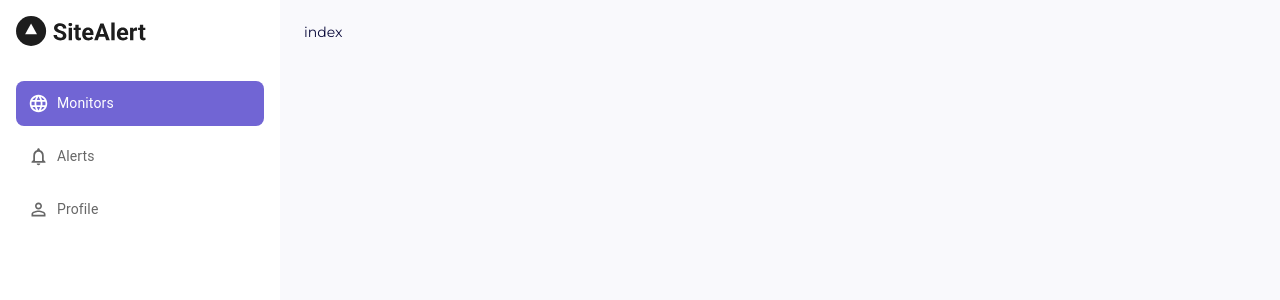
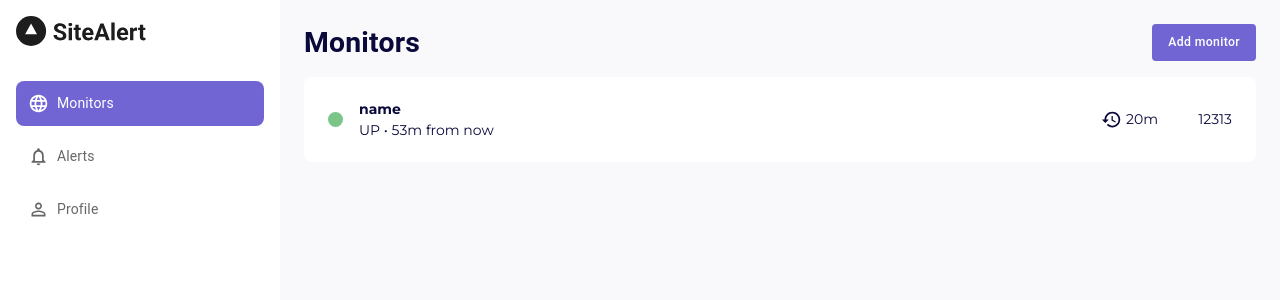
Before and after one commit to hardsmile98/alert-main, a React (Create React App) app: page /monitors in a window 1280 px wide. Shown: the top 300 px of the page. Built offline with nearby package versions, Linux system fonts and the light colour scheme; no server answers.

Commit message:
feat: monitors

```diff
--- a/src/assets/styles/normalize.min.css
+++ b/src/assets/styles/normalize.min.css
@@ -9,11 +9,6 @@ body {
 
 main {
     display: block
-}
-
-h1 {
-    font-size: 2em;
-    margin: .67em 0
 }
 
 hr {
--- a/src/assets/styles/style.css
+++ b/src/assets/styles/style.css
@@ -36,7 +36,7 @@ body {
     font-size: 14px;
 }
 
-body>div {
+#root {
     height: 100%;
 }
 
@@ -61,17 +61,6 @@ a:hover {
     text-decoration: underline;
 }
 
-p,
-h1,
-h2,
-h3,
-h4,
-h5,
-h6 {
-    margin: 0;
-    padding: 0;
-}
-
 input,
 button {
     background: white;
--- a/src/components/PageWrapper/styles.ts
+++ b/src/components/PageWrapper/styles.ts
@@ -1,6 +1,8 @@
 const styles = {
   root: {
     p: 3,
+    maxWidth: 1080,
+    mx: 'auto',
   },
 
   errorTitle: {
--- a/src/mytheme/theme.ts
+++ b/src/mytheme/theme.ts
@@ -1,10 +1,51 @@
 import { createTheme, responsiveFontSizes } from '@mui/material';
 
 const mytheme = createTheme({
+  typography: {
+    h1: {
+      fontWeight: 'fontWeightBold',
+    },
+    h2: {
+      fontWeight: 'fontWeightBold',
+    },
+    h3: {
+      fontWeight: 'fontWeightBold',
+    },
+    h4: {
+      fontWeight: 'fontWeightBold',
+    },
+    h5: {
+      fontWeight: 'fontWeightBold',
+    },
+    h6: {
+      fontWeight: 'fontWeightBold',
+    },
+  },
+
   components: {
     MuiTextField: {
       defaultProps: {
         size: 'small',
+      },
+    },
+
+    MuiPaper: {
+      styleOverrides: {
+        root: {
+          boxShadow: '0px 4px 15px -5px rgba(34, 60, 80, 0.2)',
+        },
+      },
+    },
+
+    MuiTooltip: {
+      defaultProps: {
+        arrow: true,
+        enterTouchDelay: 0,
+      },
+      styleOverrides: {
+        tooltip: {
+          fontSize: '14px',
+        },
       },
     },
 
--- /dev/null
+++ b/src/pages/Monitors/Banner/index.tsx
@@ -0,0 +1,31 @@
+import {
+  Paper,
+  Box,
+  Typography,
+  Button,
+} from '@mui/material';
+import styles from './styles';
+
+interface IProps {
+  onAddMonitor: () => void
+}
+
+function Banner({ onAddMonitor } : IProps) {
+  return (
+    <Paper sx={styles.root}>
+      <Typography variant="h4">
+        Create your first monitor
+      </Typography>
+
+      <Box sx={styles.description}>
+        We will keep an eye on your server and call or message you when it goes down.
+      </Box>
+
+      <Button onClick={onAddMonitor}>
+        Add monitor
+      </Button>
+    </Paper>
+  );
+}
+
+export default Banner;
--- /dev/null
+++ b/src/pages/Monitors/Banner/styles.ts
@@ -0,0 +1,12 @@
+const styles = {
+  root: {
+    p: [2, 4],
+  },
+
+  description: {
+    my: 1,
+    color: 'text.secondary',
+  },
+};
+
+export default styles;
--- /dev/null
+++ b/src/pages/Monitors/Create/index.tsx
@@ -0,0 +1,20 @@
+import { Modal } from 'components';
+
+interface IProps {
+  open: boolean
+  onClose: () => void
+}
+
+function Create({ open, onClose }: IProps) {
+  return (
+    <Modal
+      open={open}
+      onClose={onClose}
+      title="Create monitor"
+    >
+      index
+    </Modal>
+  );
+}
+
+export default Create;
--- /dev/null
+++ b/src/pages/Monitors/MonitorsList/MonitorsItem/index.tsx
@@ -0,0 +1,87 @@
+import { Box, Tooltip } from '@mui/material';
+import { History as CheckIcon } from '@mui/icons-material';
+
+const styles = {
+  root: {
+    p: 3,
+    backgroundColor: 'white',
+    borderRadius: 2,
+    display: 'flex',
+    alignItems: 'center',
+    justifyContent: 'space-between',
+    mt: 1,
+  },
+
+  info: {
+    display: 'flex',
+    alignItems: 'center',
+  },
+
+  status: {
+    display: 'block',
+    width: 15,
+    height: 15,
+    borderRadius: '50%',
+    mr: 2,
+  },
+
+  name: {
+    fontWeight: 'fontWeightBold',
+    mb: 0.5,
+  },
+
+  actions: {
+    display: 'flex',
+    alignItems: 'center',
+  },
+
+  checkTime: {
+    display: 'flex',
+    alignItems: 'center',
+
+    svg: {
+      mr: 0.5,
+    },
+  },
+};
+
+function MonitorsItem() {
+  return (
+    <Box sx={styles.root}>
+      <Box sx={styles.info}>
+        <Box
+          component="span"
+          sx={{
+            ...styles.status,
+            backgroundColor: 'success.main',
+          }}
+        />
+
+        <Box>
+          <Box sx={styles.name}>
+            name
+          </Box>
+
+          <Box>
+            UP • 53m from now
+          </Box>
+        </Box>
+      </Box>
+
+      <Box sx={styles.actions}>
+        <Tooltip title="Monitoring frequency">
+          <Box sx={styles.checkTime}>
+            <CheckIcon />
+            20m
+          </Box>
+        </Tooltip>
+
+        <Box ml={5}>
+          12313
+        </Box>
+      </Box>
+    </Box>
+  );
+}
+
+export default MonitorsItem;
--- /dev/null
+++ b/src/pages/Monitors/MonitorsList/index.tsx
@@ -0,0 +1,11 @@
+import MonitorsItem from './MonitorsItem';
+
+function MonitorsList() {
+  return (
+    <div>
+      <MonitorsItem />
+    </div>
+  );
+}
+
+export default MonitorsList;
--- a/src/pages/Monitors/index.tsx
+++ b/src/pages/Monitors/index.tsx
@@ -1,12 +1,49 @@
+import { useState } from 'react';
+import { Box, Button, Typography } from '@mui/material';
 import { PageWrapper } from 'components';
+import Banner from './Banner';
+import MonitorsList from './MonitorsList';
+import Create from './Create';
+import styles from './styles';
 
 function Monitors() {
+  const [isOpenModal, setOpenModal] = useState(false);
+
+  const handleCloseModal = () => setOpenModal(false);
+  const handleOpenModal = () => setOpenModal(true);
+
+  const isNoMonitons = false;
+
   return (
-    <PageWrapper
-      title="Monitors"
-    >
-      index
-    </PageWrapper>
+    <>
+      <PageWrapper
+        title="Monitors"
+      >
+
+        <Box sx={styles.head}>
+          <Typography variant="h4">
+            Monitors
+          </Typography>
+
+          {!isNoMonitons && (
+            <Button onClick={handleOpenModal}>
+              Add monitor
+            </Button>
+          )}
+        </Box>
+
+        <Box sx={styles.wrap}>
+          {isNoMonitons
+            ? <Banner onAddMonitor={handleOpenModal} />
+            : <MonitorsList />}
+        </Box>
+      </PageWrapper>
+
+      <Create
+        open={isOpenModal}
+        onClose={handleCloseModal}
+      />
+    </>
   );
 }
 
--- /dev/null
+++ b/src/pages/Monitors/styles.ts
@@ -0,0 +1,13 @@
+const styles = {
+  head: {
+    display: 'flex',
+    alignItems: 'center',
+    justifyContent: 'space-between',
+  },
+
+  wrap: {
+    mt: 2,
+  },
+};
+
+export default styles;
--- a/src/pages/Profile/index.tsx
+++ b/src/pages/Profile/index.tsx
@@ -1,3 +1,4 @@
+import { Box, Typography } from '@mui/material';
 import { PageWrapper } from 'components';
 
 function Profile() {
@@ -5,7 +6,15 @@ function Profile() {
     <PageWrapper
       title="Profile"
     >
-      index
+      <Box>
+        <Typography variant="h4">
+          My Profile
+        </Typography>
+
+        <Box>
+          FORM
+        </Box>
+      </Box>
     </PageWrapper>
   );
 }
```
